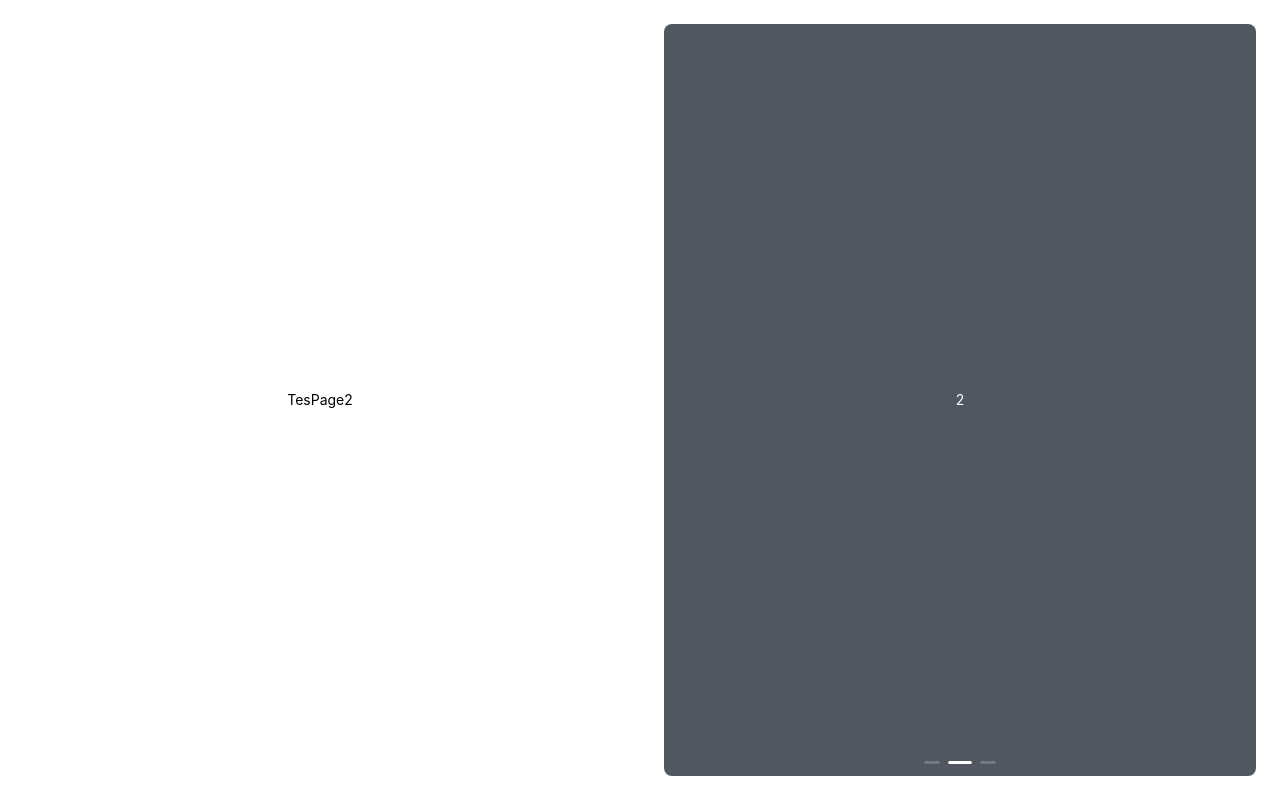
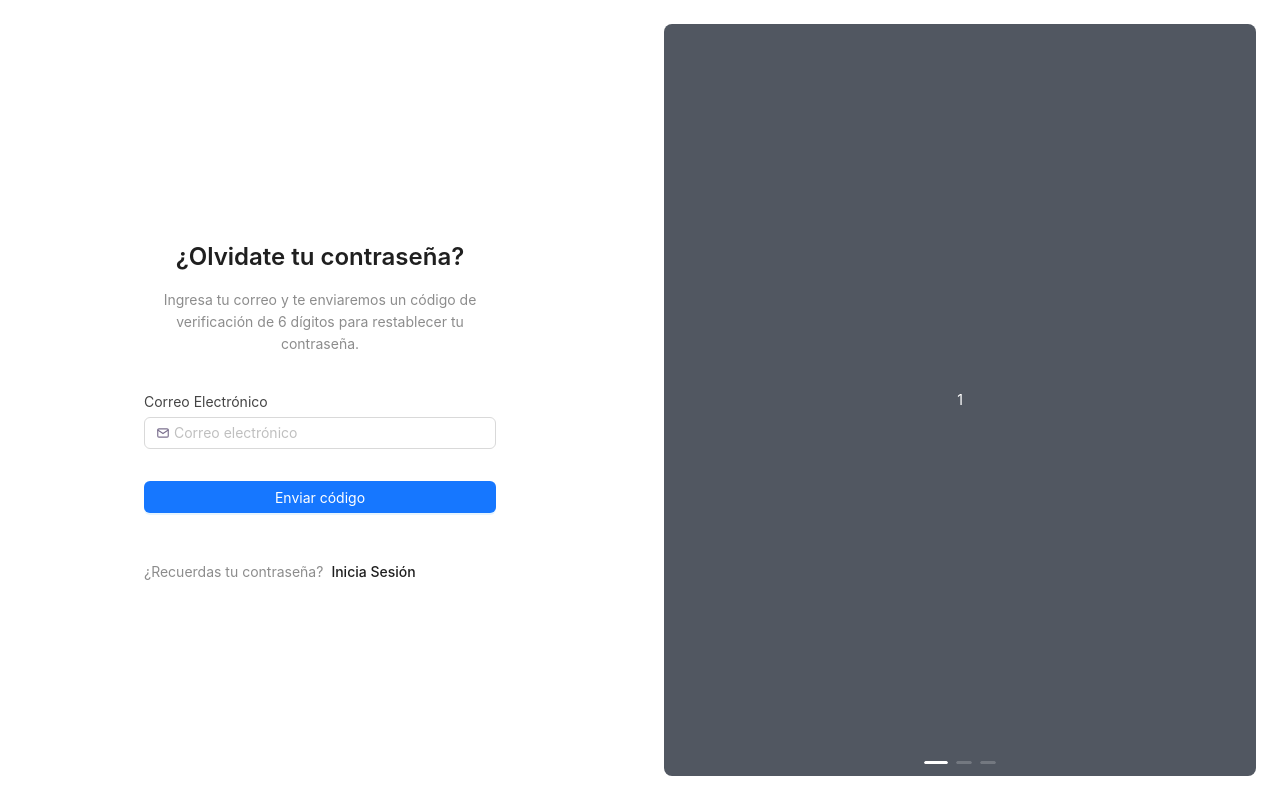
Before and after one commit to DiegoCG171/project-manager-pyjc-frontend, a React (Vite) app: page /auth/forgot-password in a window 1280 px wide. Built offline with nearby package versions, Linux system fonts and the light colour scheme.

Commit message:
feat(auth): creacion del formulario de forgot password

```diff
--- a/src/features/auth/components/AuthFormFooter.tsx
+++ b/src/features/auth/components/AuthFormFooter.tsx
@@ -11,7 +11,7 @@ interface Props {
 export const AuthFormFooter = ({
   question = "¿Ya tienes cuenta?",
   navigatePath = "auth/login",
-  navigateText = "Inicias Sesión",
+  navigateText = "Inicia Sesión",
 }: Props) => {
   const navigate = useNavigate();
 
--- /dev/null
+++ b/src/features/auth/components/ForgotPasswordForm.tsx
@@ -0,0 +1,58 @@
+import { Button, Form, Input } from "antd";
+import { Formik, Form as FormikForm } from "formik";
+import { TbMail } from "react-icons/tb";
+import * as Yup from "yup";
+
+type PasswordFormData = {
+  user_email: string;
+};
+
+const validationSchema = Yup.object({
+  user_email: Yup.string()
+    .email("Eso no es un correo")
+    .required("El correo electrónico es requerido."),
+});
+
+export const ForgotPasswordForm = () => {
+
+  const handleLogin = (values: PasswordFormData) => {
+    console.log(values);
+  };
+
+  return (
+    <Formik
+      initialValues={{ user_email: ""}}
+      validationSchema={validationSchema}
+      onSubmit={handleLogin}
+    >
+      {({ values, errors, handleChange, handleBlur, touched }) => (
+        <FormikForm autoComplete="off">
+          <div style={{ marginBottom: 24 }}>
+            <label style={{ display: "block", marginBottom: 8, color: "#444" }}>
+              Correo Electrónico
+            </label>
+            <Input
+              name="user_email"
+              prefix={<TbMail color="#7c718f" />}
+              value={values.user_email}
+              onChange={handleChange}
+              onBlur={handleBlur}
+              placeholder="Correo electrónico"
+              autoComplete="new-email"
+            />
+            {touched.user_email && errors.user_email && (
+              <div style={{ color: "#FF4D4F", marginTop: 8 }}>
+                {errors.user_email}
+              </div>
+            )}
+          </div>
+          <Form.Item style={{ marginTop: 32 }}>
+            <Button block type="primary" htmlType="submit">
+              Enviar código
+            </Button>
+          </Form.Item>
+        </FormikForm>
+      )}
+    </Formik>
+  );
+};
--- /dev/null
+++ b/src/features/auth/pages/ForgotPasswordPage.tsx
@@ -0,0 +1,17 @@
+import { Space } from "antd";
+import { useBreakpoint } from "../../../hooks/useBreakpoint"
+import { ForgotPasswordForm } from "../components/ForgotPasswordForm";
+import { AuthFormHeader } from "../components/AuthFormHeader";
+import { AuthFormFooter } from "../components/AuthFormFooter";
+
+export const ForgotPassword = () => {
+  const breakpoint = useBreakpoint();
+  const smallScreen = ["xs", "sm"].includes(breakpoint)
+  return (
+    <Space direction="vertical" size={24} style={{ width: smallScreen ? "80%" : "55%", marginTop: 24 }}>
+      <AuthFormHeader title="¿Olvidate tu contraseña?" subtitle="Ingresa tu correo y te enviaremos un código de verificación de 6 dígitos para restablecer tu contraseña." />
+      <ForgotPasswordForm />
+      <AuthFormFooter question="¿Recuerdas tu contraseña?" navigatePath="auth/login"/>
+    </Space>
+  )
+}
--- a/src/router/routes/authRoutes.tsx
+++ b/src/router/routes/authRoutes.tsx
@@ -1,5 +1,6 @@
 import type { JSX } from "react";
 import { TesPage2 } from "../TesPage2";
+import { ForgotPassword } from "../../features/auth/pages/ForgotPasswordPage";
 import { LoginPage } from "../../features/auth/pages/LoginPage";
 
 type JSXComponent = () => JSX.Element;
@@ -19,7 +20,7 @@ export const authRoutes: Route[] = [
     {
         path: 'forgot-password',
         label: 'Olvide Contraseña',
-        component: TesPage2
+        component: ForgotPassword
     },
     {
         path: 'send-code',
```
